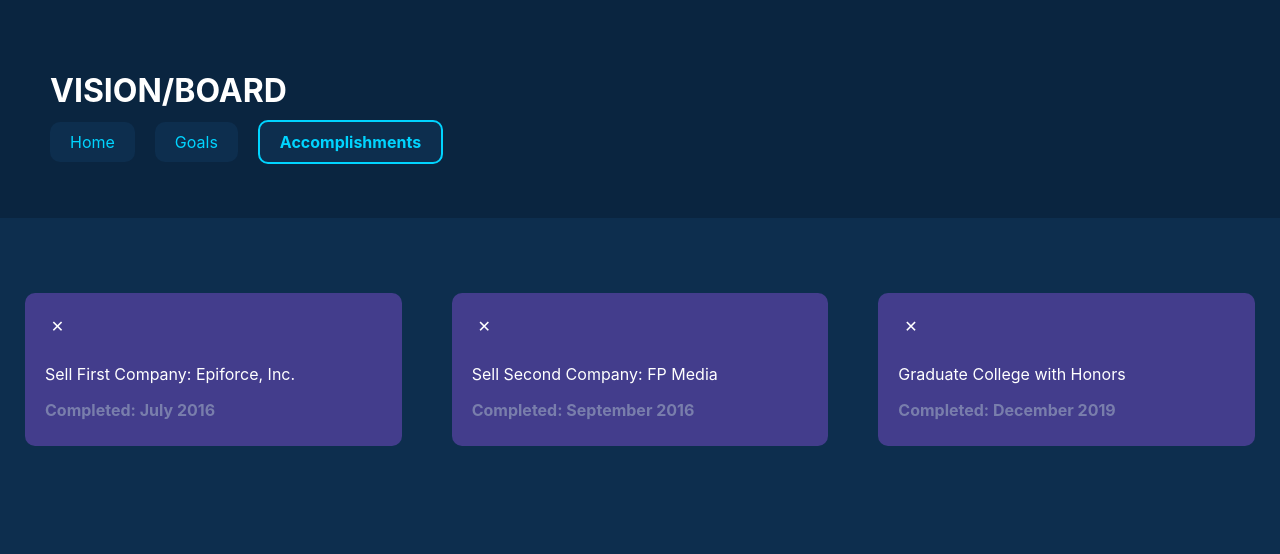
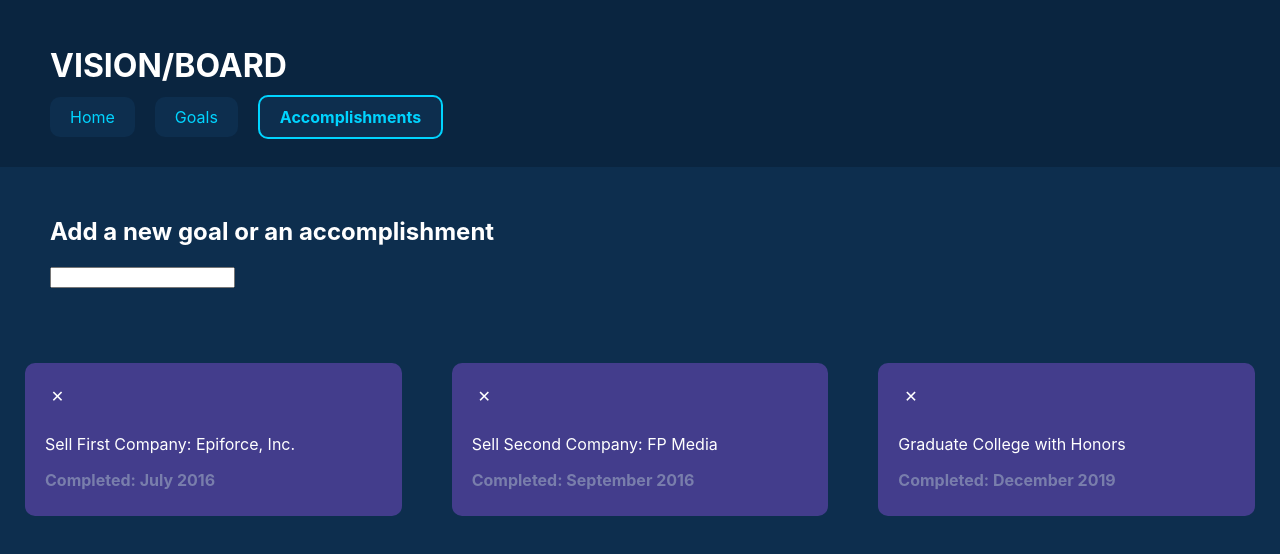
Before and after one commit to winfeigle/react-phase-2-project, a React (Create React App) app: page /accomplishments in a window 1280 px wide. Shown: the top 554 px of the page. Built offline with nearby package versions, Linux system fonts and the light colour scheme; data requests are answered from the project's data file.

Commit message:
Create form component

```diff
--- a/src/App.js
+++ b/src/App.js
@@ -4,6 +4,7 @@ import { Route, Switch } from "react-router-dom";
 import NavBar from "./components/NavBar";
 import Goals from "./components/Goals";
 import Accomplishments from "./components/Accomplishments";
+import Form from "./components/Form";
 
 function App() {
   const [goals, setGoals] = useState([]);
@@ -35,6 +36,7 @@ function App() {
   return (
     <div>
       <NavBar />
+      <Form />
       <Switch>
         <Route path="/goals">
           <Goals goals={goals} onUpdateGoal={onUpdateGoal}/>
--- /dev/null
+++ b/src/components/Form.js
@@ -0,0 +1,14 @@
+import React from "react";
+
+function Form(){
+    return(
+        <div id="form-container">
+            <form id="form">
+                <h2>Add a new goal or an accomplishment</h2>
+                <input></input>
+            </form>
+        </div>
+    );
+}
+
+export default Form;
--- a/src/components/NavBar.js
+++ b/src/components/NavBar.js
@@ -45,9 +45,6 @@ function NavBar() {
             style={linkStyles}
             activeStyle={activeStyle}
             >Accomplishments</NavLink>
-        <p>
-
-        </p>
         </div>
     );
 }
--- a/src/index.css
+++ b/src/index.css
@@ -24,13 +24,14 @@ code {
 
 #nav-bar {
   background-color: #0A2540;
-  padding: 50px 0px 50px 50px;
+  padding: 25px 0px 40px 50px;
 }
 
 #goals-container {
   display: flex;
   margin-top: 50px;
 }
+
 
 #accomplishments-container{
   display: flex;
@@ -42,7 +43,6 @@ code {
   width: 400px;
   border-radius: 10px;
   padding: 10px 20px;
-  display: flexbox;
 }
 
 #accomplishments-container .card{
@@ -89,3 +89,7 @@ code {
 .card .progress-slider {
   width: 100%;
 }
+
+#form-container {
+  margin: 50px;
+}
```
